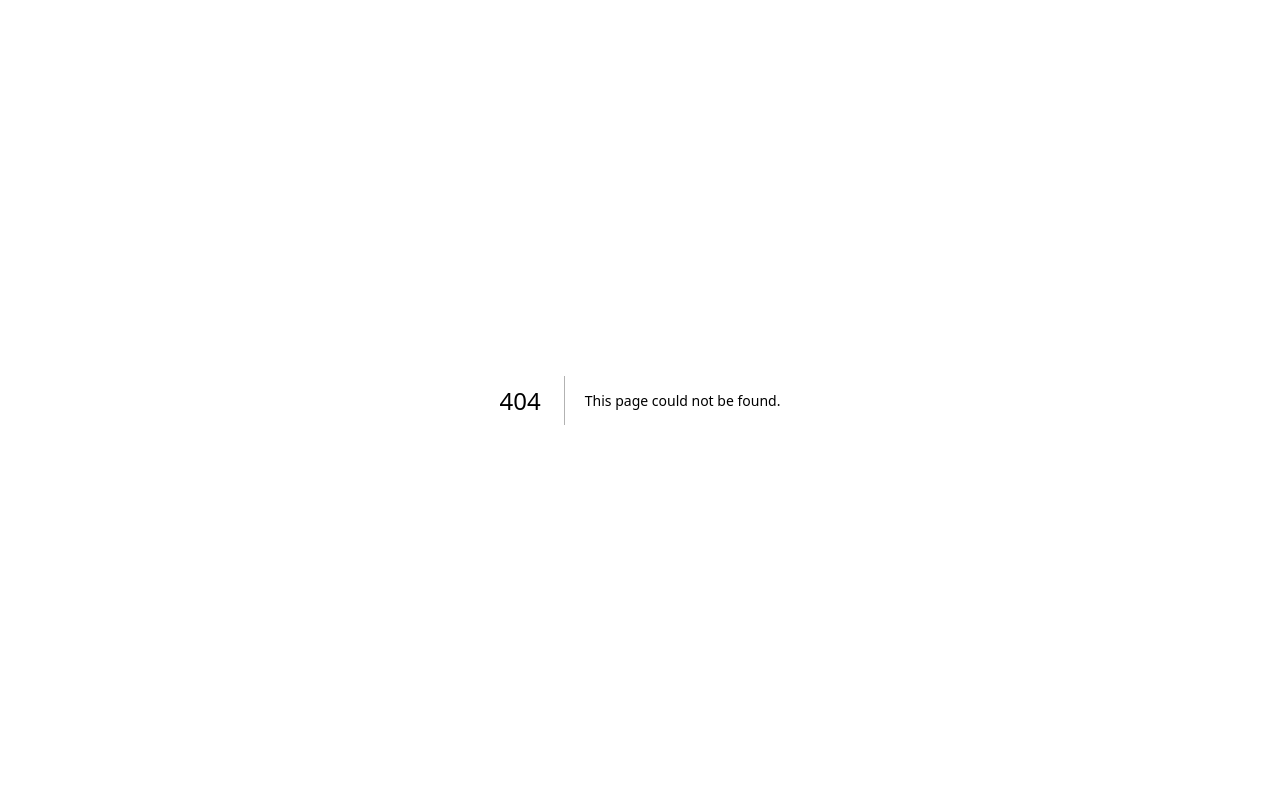
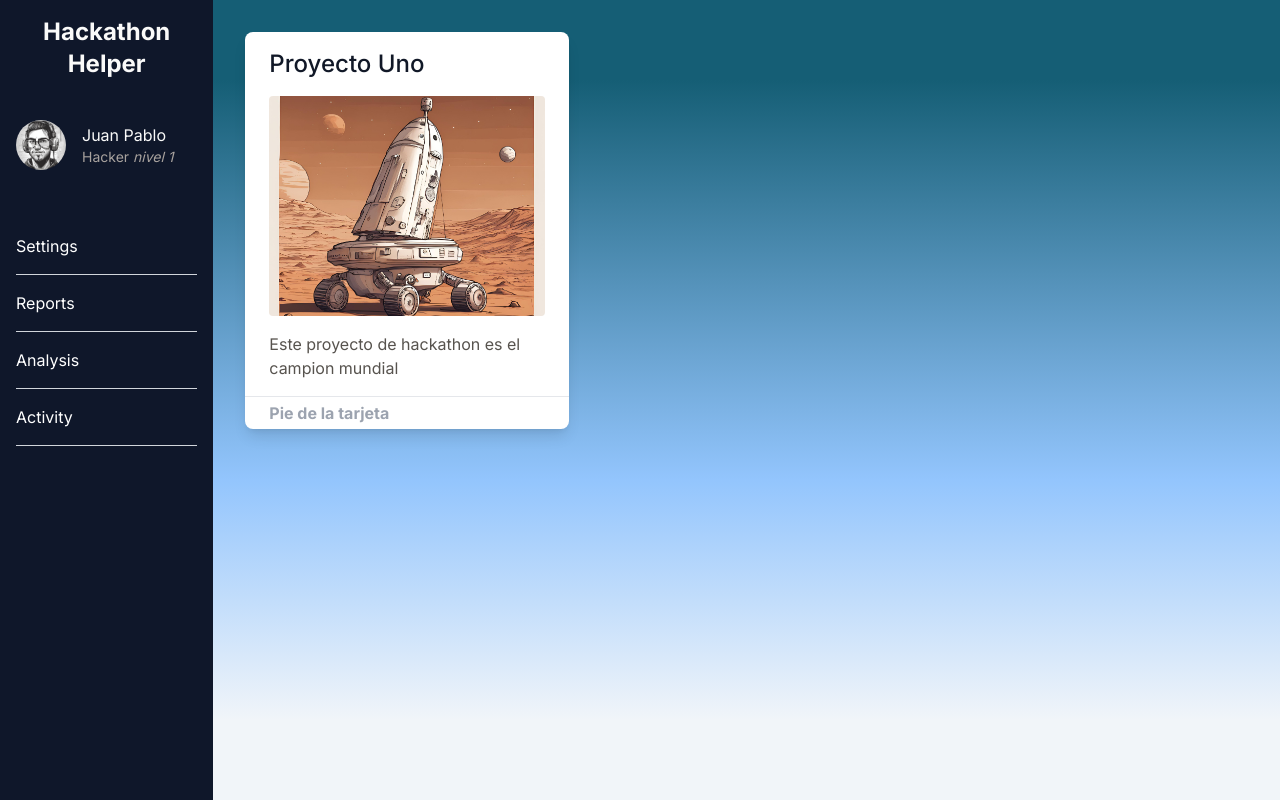
Before and after one commit to jponce-ux/HackathonHelper, a Next.js app: page /dashboard in a window 1280 px wide. Before the commit this address had no page. Built offline with nearby package versions, Linux system fonts and the light colour scheme.

Commit message:
feat: dashboard first steps

```diff
--- /dev/null
+++ b/app/(private)/dashboard/page.tsx
@@ -0,0 +1,86 @@
+import Card from "@/app/components/Card";
+import Image from "next/image";
+import Link from "next/link";
+import styles from "./styles.module.css";
+
+export default function Dashboard() {
+  return (
+    <main className="grid min-h-screen w-full grid-cols-6">
+      <section className="col-span-1 flex min-h-screen flex-col items-center justify-start bg-slate-900">
+        <div className="flex w-full flex-col gap-10 p-4">
+          <h1 className="text-center text-2xl font-bold text-stone-50">
+            Hackathon Helper
+          </h1>
+
+          <figure className="flex w-full items-center gap-4">
+            <Image
+              className="h-15 w-15 rounded-full"
+              src="/iagenerated/avatar.png"
+              width="50"
+              height="50"
+              alt=""
+            />
+            <div className="flex-col items-start justify-start">
+              <p className="text-stone-50"> Juan Pablo</p>
+              <p className="text-sm text-stone-400">
+                Hacker <em>nivel 1</em>
+              </p>
+            </div>
+          </figure>
+        </div>
+        <div className="w-full py-4">
+          <ul className="mt-4 w-full">
+            <li className="w-full">
+              <Link
+                href="/dashboard/settings"
+                className="block w-full px-4 text-white hover:bg-slate-800 hover:text-white dark:text-white dark:hover:text-white"
+              >
+                <span className="block py-4 w-full border-b border-gray-300">
+                  Settings
+                </span>
+              </Link>
+            </li>
+            <li className="w-full">
+              <Link
+                href="/dashboard/reports"
+                className="block w-full px-4 text-white hover:bg-slate-800 hover:text-white dark:text-white dark:hover:text-white"
+              >
+                <span className="block py-4 w-full border-b border-gray-300">Reports</span>
+              </Link>
+            </li>
+            <li className="w-full">
+              <Link
+                href="/dashboard/analysis"
+                className="block w-full px-4 text-white hover:bg-slate-800 hover:text-white dark:text-white dark:hover:text-white"
+              >
+                <span className="block py-4 w-full border-b border-gray-300">
+                  Analysis
+                </span>
+              </Link>
+            </li>
+            <li className="w-full">
+              <Link
+                href="/dashboard/activity"
+                className="block w-full px-4 text-white hover:bg-slate-800 hover:text-white dark:text-white dark:hover:text-white"
+              >
+                <span className="block py-4 w-full border-b border-gray-300">
+                  Activity
+                </span>
+              </Link>
+            </li>
+          </ul>
+        </div>
+      </section>
+      <section
+        className={`col-span-5 bg-gradient-to-t from-slate-100 from-10% via-blue-300 via-40% to-cyan-800 to-90% p-8 ${styles.wrapper}`}
+      >
+        <Card
+          imageSrc="/iagenerated/roger.png"
+          title="Proyecto Uno"
+          description="Este proyecto de hackathon es el campion mundial"
+        />
+
+      </section>
+    </main>
+  );
+}
--- /dev/null
+++ b/app/(private)/dashboard/styles.module.css
@@ -0,0 +1,8 @@
+
+
+.wrapper{
+    display: grid;
+    grid-template-columns: repeat(auto-fill, minmax(250px, 1fr));
+    grid-template-rows: min-content;
+    grid-gap: 1rem;
+}
--- /dev/null
+++ b/app/components/Card.tsx
@@ -0,0 +1,30 @@
+import Image from "next/image";
+
+interface CardProps {
+  title: string;
+  description: string;
+  imageSrc: string;
+}
+
+const Card: React.FC<CardProps> = ({ title, description, imageSrc }) => {
+  return (
+    <figure className="h-auto max-h-max max-w-sm overflow-hidden rounded-lg bg-white shadow-lg">
+      <div className="px-6 py-4 flex flex-col ">
+        <h3 className="text-2xl font-medium text-gray-900 mb-4">{title}</h3>
+        <Image
+          src={imageSrc}
+          alt={title}
+          className="h-auto w-full rounded"
+          width="480"
+          height="480"
+        />
+        <p className="text-stone-600 mt-4">{description}</p>
+      </div>
+      <div className="px-6 py-1 text-gray-400 font-bold border-t">
+        <p>Pie de la tarjeta</p>
+      </div>
+    </figure>
+  );
+};
+
+export default Card;
```
Also changed, not shown: public/iagenerated/avatar.png (added), public/iagenerated/roger.png (added).
